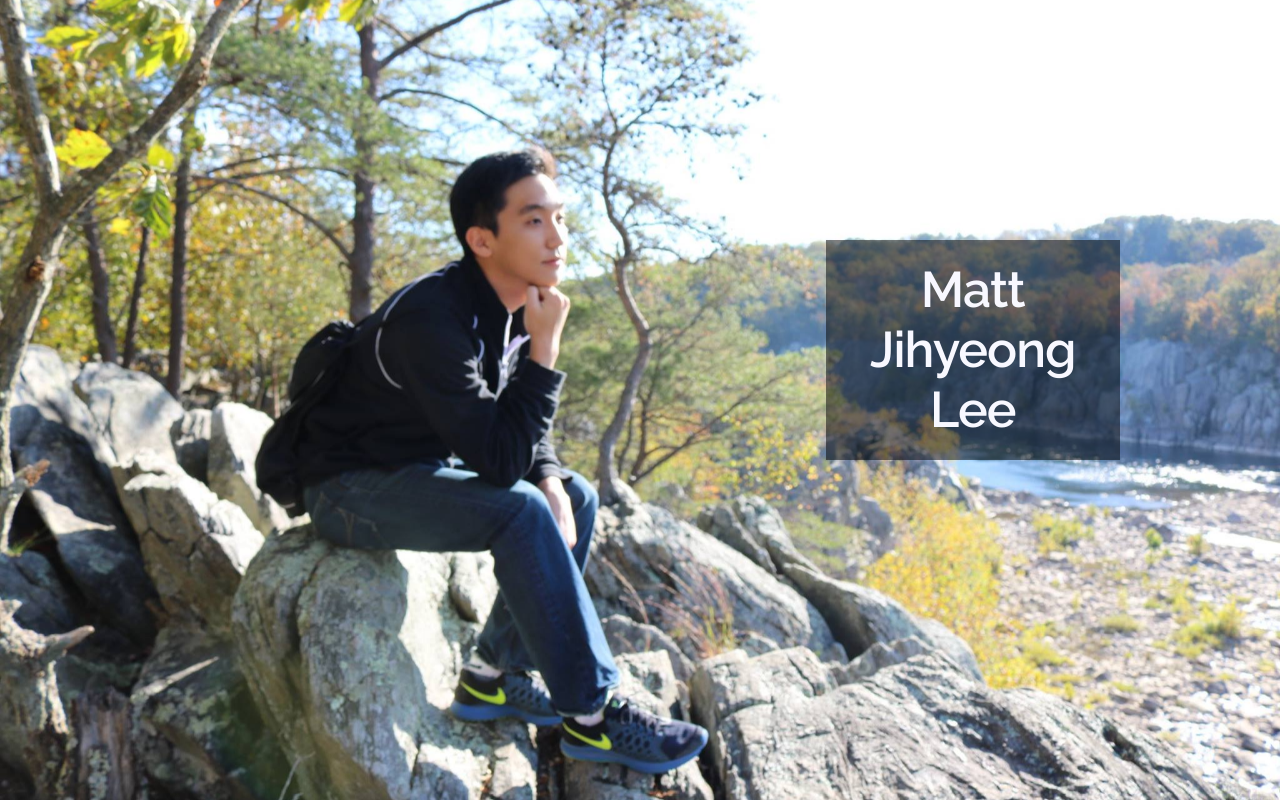
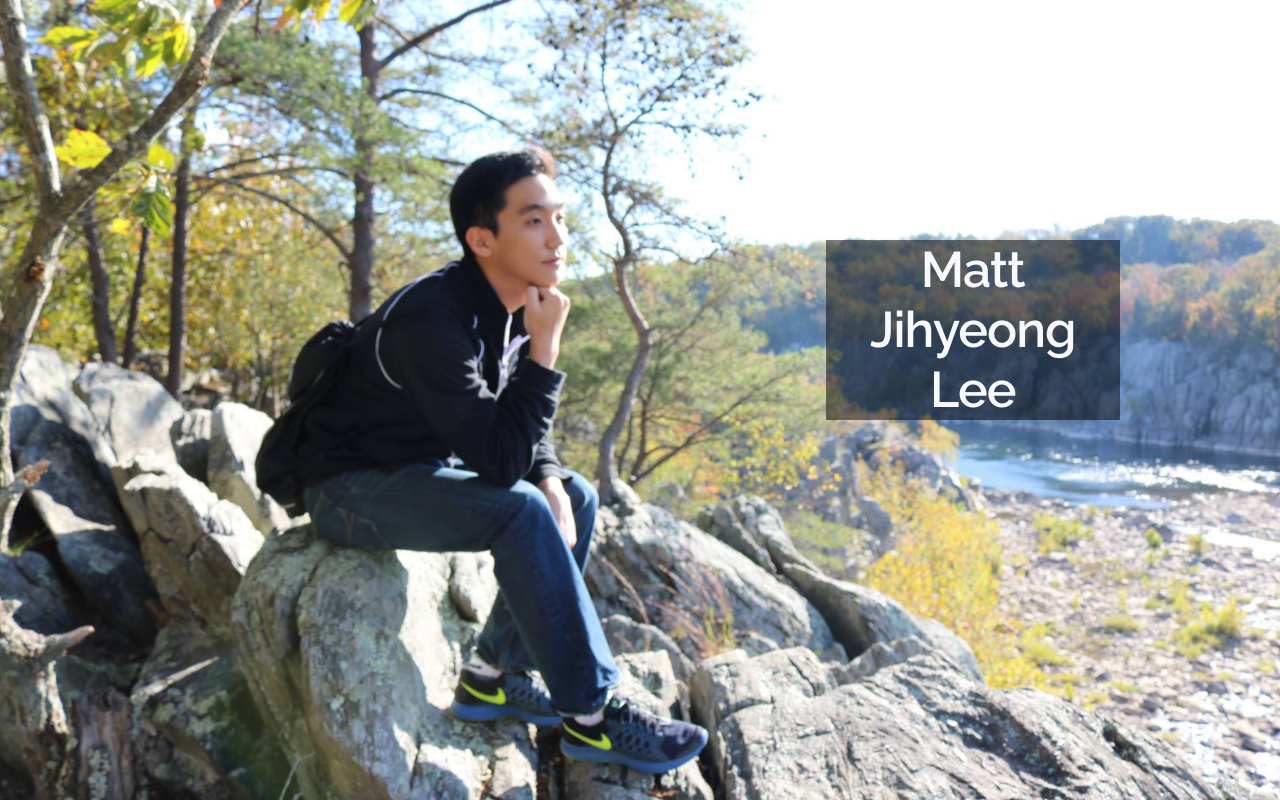
Before and after one commit to 2017jlee/2017jlee.github.io, a plain HTML site: page index.html in a window 1280 px wide. Drawn offline with Linux system fonts and the light colour scheme.

Commit message:
updated background of header text

```diff
--- a/index.html
+++ b/index.html
@@ -33,9 +33,8 @@
   <header>
     <div class="container">
       <div class="row">
-        <div class="offset-by-two-thirds one-third column namebox" style="margin-top: 25%">
-          <h1 style="text-align: center">  </h1>
-          <h1 style="text-align: center"> Matt Jihyeong Lee </h1>
+        <div class="offset-by-two-thirds one-third column" style="margin-top: 25%">
+          <h1 class="namebox" style="text-align: center"> Matt Jihyeong Lee </h1>
         </div>
       </div>
     </div>
```
Also changed, not shown: css/main.css (line endings or trailing spaces).
